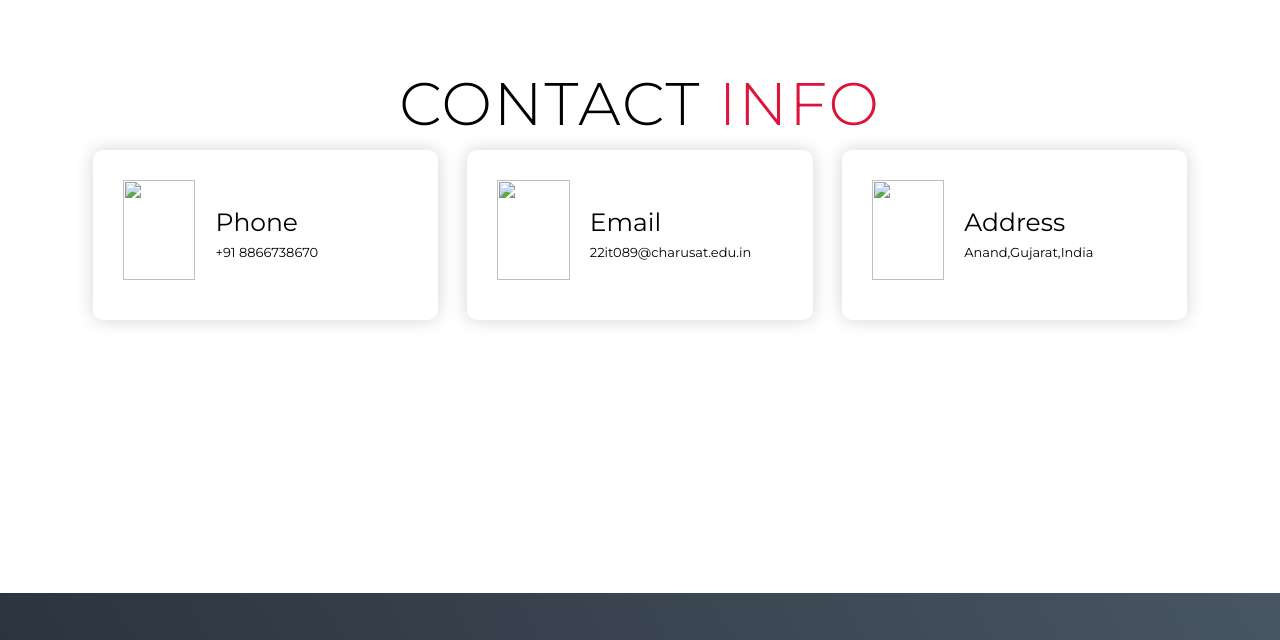
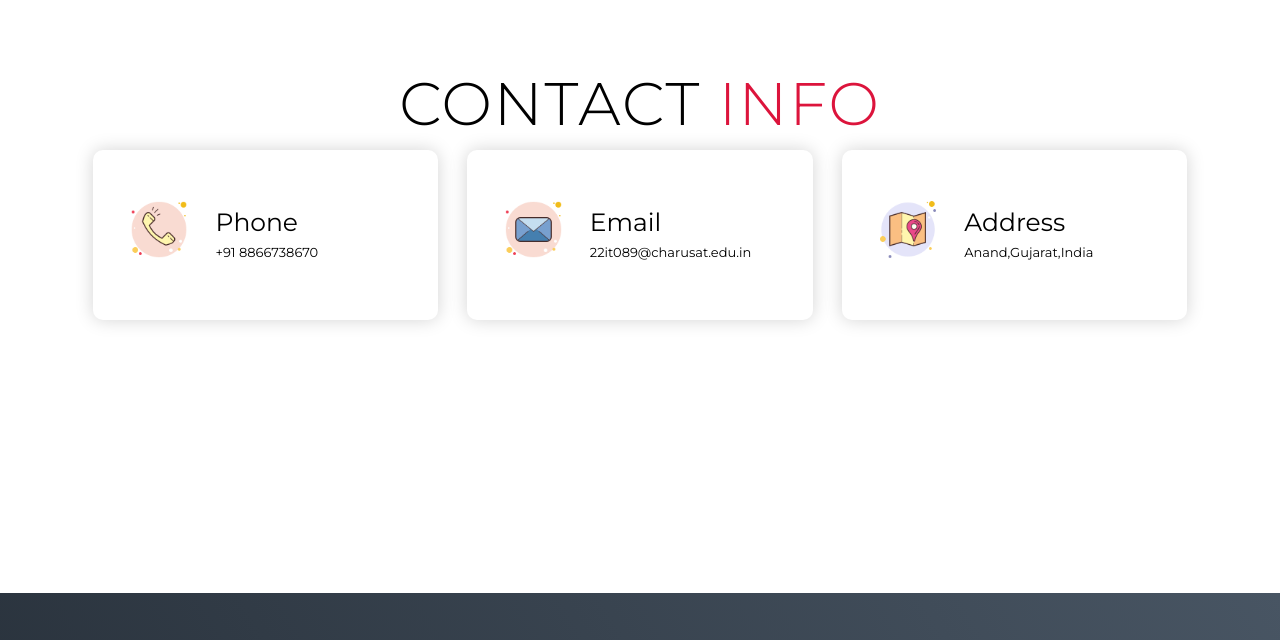
Before and after one commit to Jay-Parvadiya/PortfolioWebsite, a plain HTML site: page index.html in a window 1280 px wide. Shown: the part 3330-3970 px from the top of the page. Drawn offline with Linux system fonts and the light colour scheme; files whose address does not match are found by name.

Commit message:
Update index.html

```diff
--- a/index.html
+++ b/index.html
@@ -119,7 +119,7 @@
       </div>
       <div class="contact-items">
         <div class="contact-item">
-          <div class="icon"><img src="img/phone.png" alt=""/></div>
+          <div class="icon"><img src="phone.png" alt=""/></div>
           <div class="contact-info">
             <h1>Phone</h1>
             <h2>+91 8866738670</h2>
@@ -127,7 +127,7 @@
           </div>
         </div>
         <div class="contact-item">
-          <div class="icon"><img src="img/mail.png" alt=""/></div>
+          <div class="icon"><img src="mail.png" alt=""/></div>
           <div class="contact-info">
             <h1>Email</h1>
             <h2>22it089@charusat.edu.in</h2>
@@ -135,7 +135,7 @@
           </div>
         </div>
         <div class="contact-item">
-          <div class="icon"><img src="img/map-marker.png" alt=""/></div>
+          <div class="icon"><img src="map-marker.png" alt=""/></div>
           <div class="contact-info">
             <h1>Address</h1>
             <h2>Anand,Gujarat,India</h2>
```
